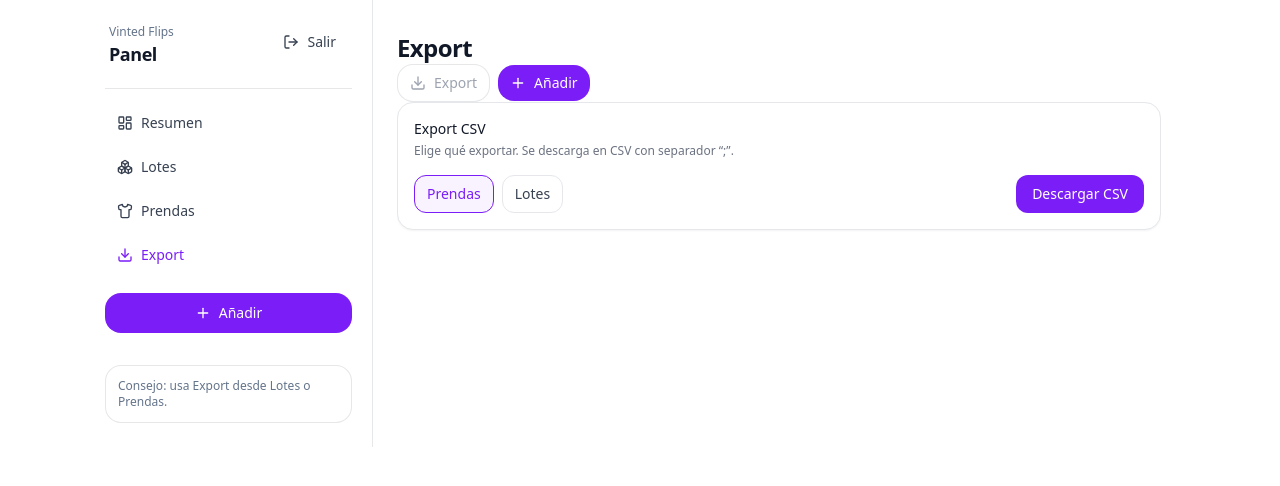
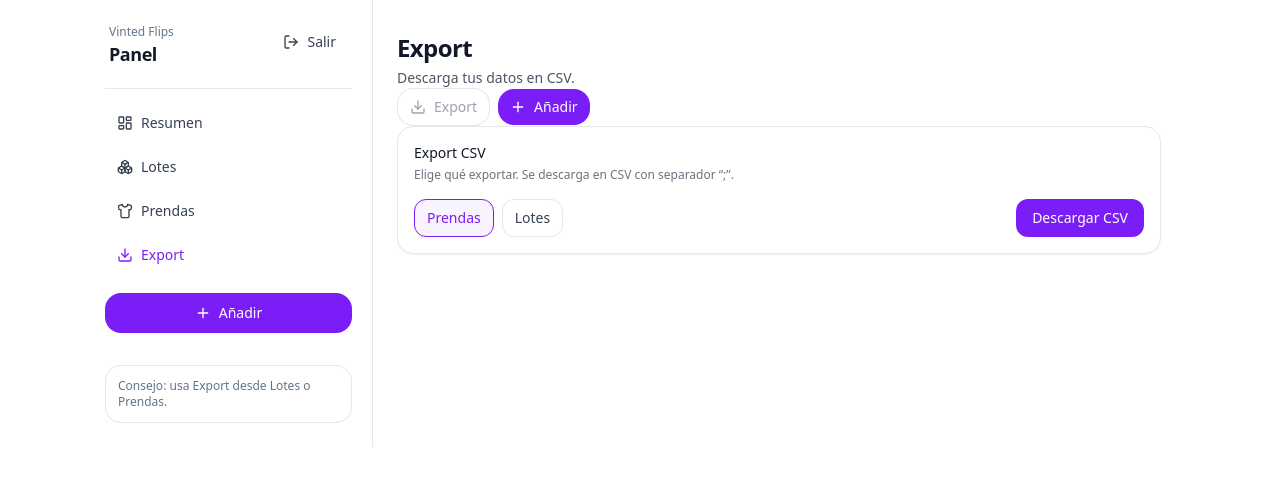
Before and after one commit to alvarosellencia/vinted-flips, a Next.js app: page /export in a window 1280 px wide. Shown: the top 486 px of the page. Built offline with nearby package versions, Linux system fonts and the light colour scheme; no server answers.

Commit message:
fix: export page header props (subtitle -> description)

```diff
--- a/src/app/export/page.tsx
+++ b/src/app/export/page.tsx
@@ -5,8 +5,9 @@ import PageActions from '@/components/layout/PageActions'
 export default function Page() {
   return (
     <PageShell>
-      <PageHeader title="Export" subtitle="Descarga tus datos en CSV." />
+      <PageHeader title="Export" description="Descarga tus datos en CSV." />
       <PageActions />
+
       <PageSection>
         <ExportPage />
       </PageSection>
```
